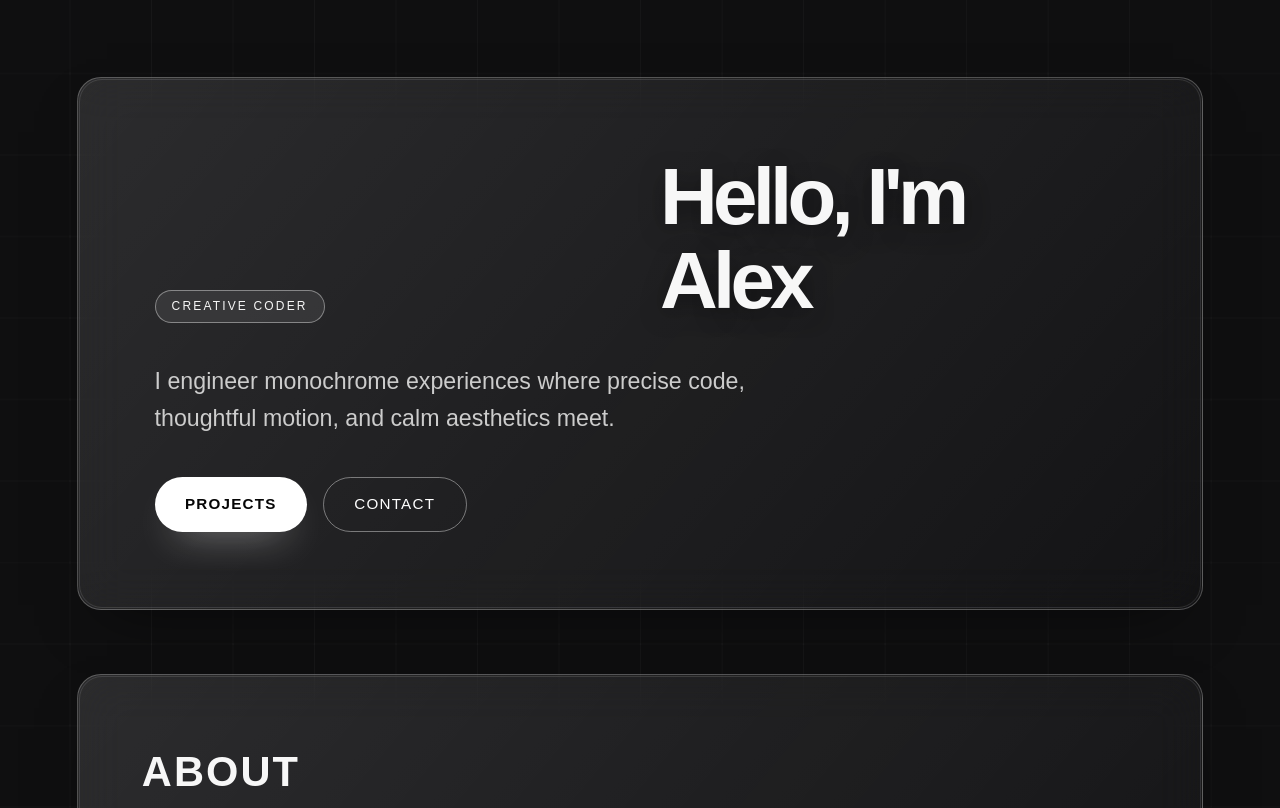
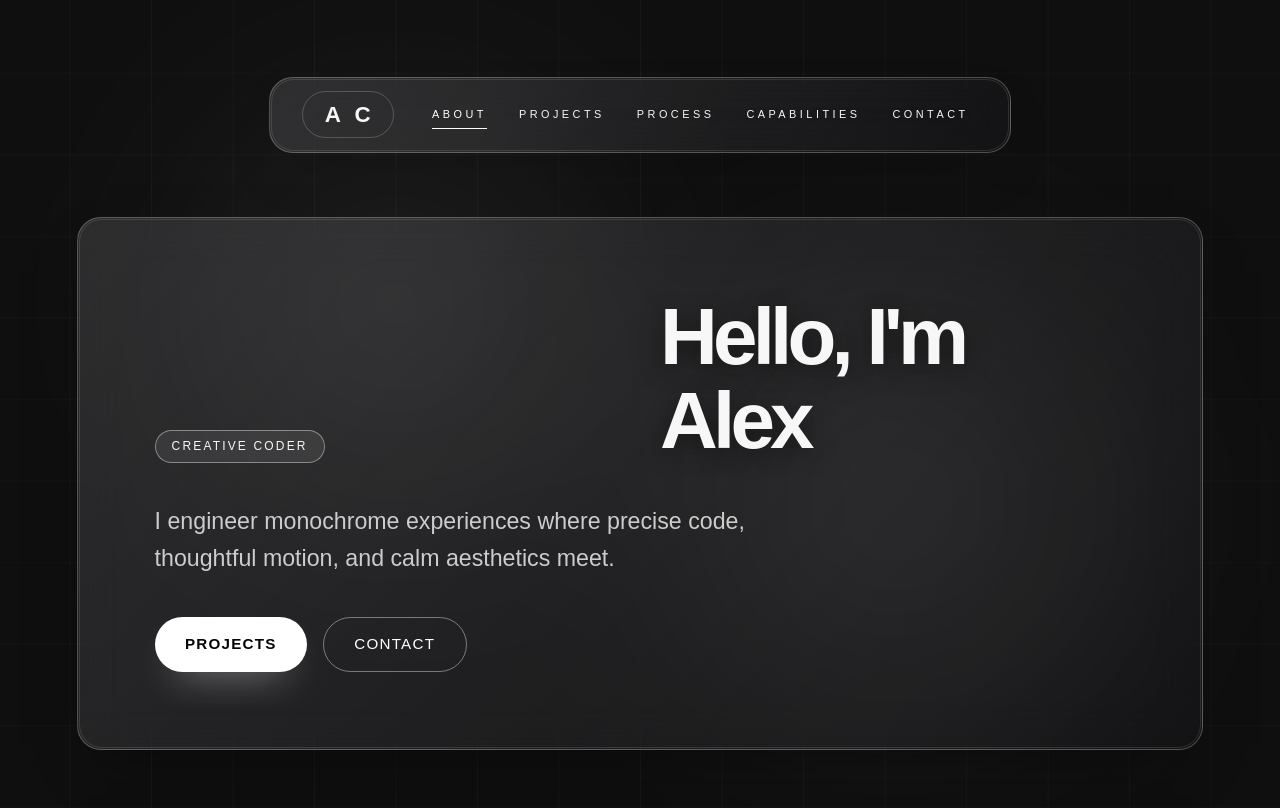
Before and after one commit to wertikolix/test, a plain HTML site: page index.html in a window 1280 px wide. Shown: the top 808 px of the page. Drawn offline with Linux system fonts and the light colour scheme; a web font is replaced by a local one.

Commit message:
Add sticky nav and ambient effects

```diff
--- a/index.html
+++ b/index.html
@@ -14,6 +14,18 @@
 </head>
 <body>
   <div class="grid-bg"></div>
+  <div class="ambient ambient--one"></div>
+  <div class="ambient ambient--two"></div>
+  <nav class="glass site-nav" aria-label="Primary">
+    <span class="site-nav__brand doto-700" aria-hidden="true">AC</span>
+    <ul class="site-nav__list dotgothic16-regular">
+      <li class="site-nav__item"><a class="site-nav__link is-active" href="#about">About</a></li>
+      <li class="site-nav__item"><a class="site-nav__link" href="#projects">Projects</a></li>
+      <li class="site-nav__item"><a class="site-nav__link" href="#process">Process</a></li>
+      <li class="site-nav__item"><a class="site-nav__link" href="#services">Capabilities</a></li>
+      <li class="site-nav__item"><a class="site-nav__link" href="#contact">Contact</a></li>
+    </ul>
+  </nav>
   <header class="glass hero">
     <div class="hero__badge dotgothic16-regular">Creative coder</div>
     <h1 class="hero__title doto-900">Hello, I'm Alex</h1>
--- a/styles.css
+++ b/styles.css
@@ -26,6 +26,7 @@ body {
   font-family: "Doto", sans-serif;
   line-height: 1.6;
   -webkit-font-smoothing: antialiased;
+  scroll-behavior: smooth;
 }
 
 body {
@@ -47,6 +48,34 @@ body {
   opacity: 0.65;
   z-index: 0;
   animation: gridPulse 12s ease-in-out infinite;
+}
+
+.ambient {
+  pointer-events: none;
+  position: fixed;
+  z-index: 0;
+  border-radius: 999px;
+  background: radial-gradient(circle at center, rgba(255, 255, 255, 0.12), rgba(255, 255, 255, 0));
+  mix-blend-mode: screen;
+  filter: blur(80px);
+  opacity: 0.65;
+  transform: translate3d(0, 0, 0);
+}
+
+.ambient--one {
+  width: 460px;
+  height: 460px;
+  top: 10vh;
+  left: 12vw;
+  animation: ambientDriftOne 32s ease-in-out infinite;
+}
+
+.ambient--two {
+  width: 520px;
+  height: 520px;
+  bottom: 6vh;
+  right: 8vw;
+  animation: ambientDriftTwo 28s ease-in-out infinite;
 }
 
 @keyframes gridPulse {
@@ -80,6 +109,96 @@ body {
   border-radius: calc(var(--radius) - 1px);
   border: 1px solid rgba(255, 255, 255, 0.12);
   pointer-events: none;
+}
+
+.site-nav {
+  display: flex;
+  align-items: center;
+  justify-content: space-between;
+  gap: clamp(1.5rem, 4vw, 3rem);
+  flex-wrap: wrap;
+  padding: clamp(0.9rem, 2vw, 1.2rem) clamp(1.5rem, 4vw, 2.6rem);
+  position: sticky;
+  top: clamp(1rem, 4vw, 2rem);
+  z-index: 4;
+  backdrop-filter: blur(20px) saturate(180%);
+  -webkit-backdrop-filter: blur(20px) saturate(180%);
+}
+
+.site-nav__brand {
+  font-size: clamp(1.1rem, 3vw, 1.4rem);
+  letter-spacing: 0.6em;
+  text-transform: uppercase;
+  padding-left: 0.6em;
+  position: relative;
+  flex-shrink: 0;
+}
+
+.site-nav__brand::before {
+  content: "";
+  position: absolute;
+  top: -0.35rem;
+  right: -0.6rem;
+  bottom: -0.35rem;
+  left: -0.6rem;
+  border-radius: 999px;
+  border: 1px solid rgba(255, 255, 255, 0.28);
+  opacity: 0.7;
+}
+
+.site-nav__list {
+  list-style: none;
+  display: flex;
+  gap: clamp(1rem, 3vw, 2rem);
+  align-items: center;
+  justify-content: flex-end;
+  flex: 1 1 auto;
+  flex-wrap: wrap;
+}
+
+.site-nav__link {
+  position: relative;
+  text-decoration: none;
+  color: var(--text-high);
+  letter-spacing: 0.32em;
+  text-transform: uppercase;
+  font-size: 0.68rem;
+  padding-bottom: 0.35rem;
+  transition: color var(--transition);
+  display: inline-flex;
+  align-items: center;
+}
+
+.site-nav__link::after {
+  content: "";
+  position: absolute;
+  left: 0;
+  bottom: 0;
+  width: 100%;
+  height: 1px;
+  background: var(--accent);
+  transform: scaleX(0);
+  transform-origin: right;
+  transition: transform var(--transition);
+}
+
+.site-nav__link:hover::after,
+.site-nav__link:focus-visible::after,
+.site-nav__link.is-active::after {
+  transform: scaleX(1);
+  transform-origin: left;
+}
+
+.site-nav__link:hover,
+.site-nav__link:focus-visible,
+.site-nav__link.is-active {
+  color: var(--accent);
+}
+
+.site-nav__link:focus-visible {
+  outline: none;
+  box-shadow: 0 6px 14px -10px rgba(255, 255, 255, 0.7);
+  border-radius: 2px;
 }
 
 .hero {
@@ -209,7 +328,19 @@ body {
   padding: clamp(1.8rem, 4vw, 2.8rem);
   display: grid;
   gap: 1rem;
+  position: relative;
+  overflow: hidden;
   transition: transform var(--transition), border-color var(--transition);
+}
+
+.project::before {
+  content: "";
+  position: absolute;
+  inset: -20%;
+  background: linear-gradient(120deg, rgba(255, 255, 255, 0.22) 0%, rgba(255, 255, 255, 0.05) 30%, rgba(255, 255, 255, 0));
+  transform: translateX(-120%);
+  transition: transform 420ms ease;
+  pointer-events: none;
 }
 
 .project__tag {
@@ -255,6 +386,11 @@ body {
 .project:focus-within {
   transform: translateY(-6px);
   border-color: rgba(255, 255, 255, 0.38);
+}
+
+.project:hover::before,
+.project:focus-within::before {
+  transform: translateX(120%);
 }
 
 .project:hover .project__link::after,
@@ -404,6 +540,26 @@ body {
   }
 }
 
+@keyframes ambientDriftOne {
+  0%,
+  100% {
+    transform: translate3d(0, 0, 0) scale(1);
+  }
+  50% {
+    transform: translate3d(60px, -40px, 0) scale(1.08);
+  }
+}
+
+@keyframes ambientDriftTwo {
+  0%,
+  100% {
+    transform: translate3d(0, 0, 0) scale(1);
+  }
+  50% {
+    transform: translate3d(-80px, 50px, 0) scale(0.94);
+  }
+}
+
 main {
   display: grid;
   gap: clamp(2rem, 5vw, 4rem);
@@ -419,6 +575,11 @@ main {
 @media (min-width: 900px) {
   body {
     padding: clamp(3rem, 6vw, 6rem);
+  }
+
+  .site-nav {
+    margin-inline: auto;
+    max-width: min(1200px, 100%);
   }
 
   .hero {
```
